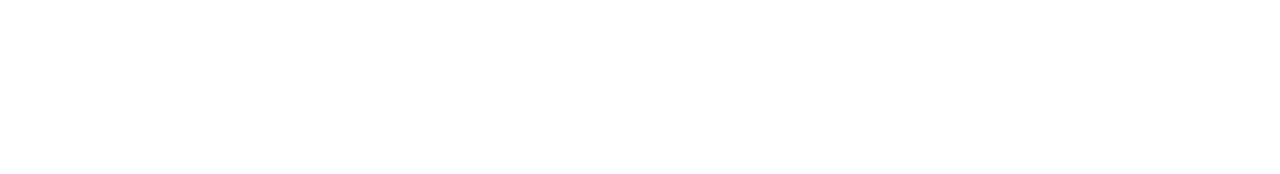
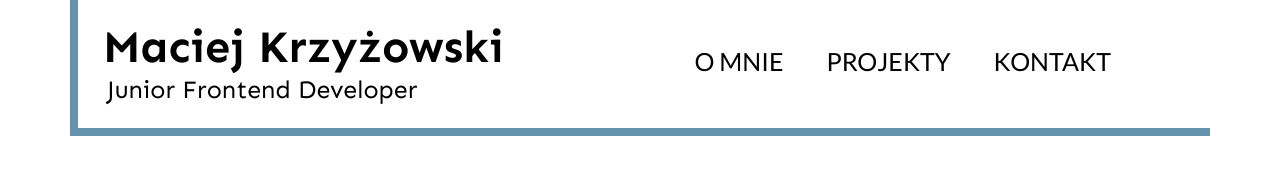
Before and after one commit to maciej-krzyzowski/project-myWebsite, a website: page index.html in a window 1280 px wide. Drawn offline with Linux system fonts and the light colour scheme.

Commit message:
add section header

```diff
--- a/index.html
+++ b/index.html
@@ -11,6 +11,34 @@
 
 <body>
 
+    <header class="header">
+        <div class="container">
+            <div class="header__wrapper">
+                <div class="header__logo">
+                    <a href="#" class="logo">
+                        <p class="logo__title">Maciej Krzyżowski</p>
+                        <p class="logo__subtitle">Junior Frontend Developer</p>
+                    </a>
+                </div>
+                <div class="header__navigation">
+                    <nav class="header__menu">
+                        <ul class="menu__list">
+                            <li class="menu__element">
+                                <a href="" class="menu__link">O MNIE</a>
+                            </li>
+                            <li class="menu__element">
+                                <a href="" class="menu__link">PROJEKTY</a>
+                            </li>
+                            <li class="menu__element">
+                                <a href="" class="menu__link">KONTAKT</a>
+                            </li>
+                        </ul>
+                    </nav>
+                </div>
+            </div>
+        </div>
+    </header>
+
 </body>
 
 </html>
--- a/sass/style.scss
+++ b/sass/style.scss
@@ -11,3 +11,52 @@ body {
     max-width: 1140px;
     margin: 0 auto;
 }
+
+// HEADER
+
+.header__wrapper {
+    display: flex;
+    align-items: center;
+    border-left: 8px solid #6393ad;
+    border-bottom: 8px solid #6393ad;
+    padding: 25px;
+}
+
+.header__logo {
+    display: inline-block;
+    width: 45%;
+}
+
+.logo__title {
+    font-size: 45px;
+    font-family: 'Sen', sans-serif;
+    font-weight: bold;
+}
+
+.logo__subtitle {
+    font-family: 'Sen', sans-serif;
+    font-size: 25px;
+    padding: 8px 0 0 4px;
+}
+
+.header__navigation {
+    display: inline-block;
+    width: 50%;
+}
+
+.header__menu {
+    display: flex;
+    justify-content: flex-end;
+}
+
+.menu__element {
+    display: inline-block;
+    padding: 8px 10px;
+    margin: 0 10px;
+    font-size: 25px;
+    border-bottom: 5px solid white;
+
+    &:hover {
+        border-bottom: 5px solid #6393ad;
+    }
+}
```
Also changed, not shown: css/style.css, 1 other file.
